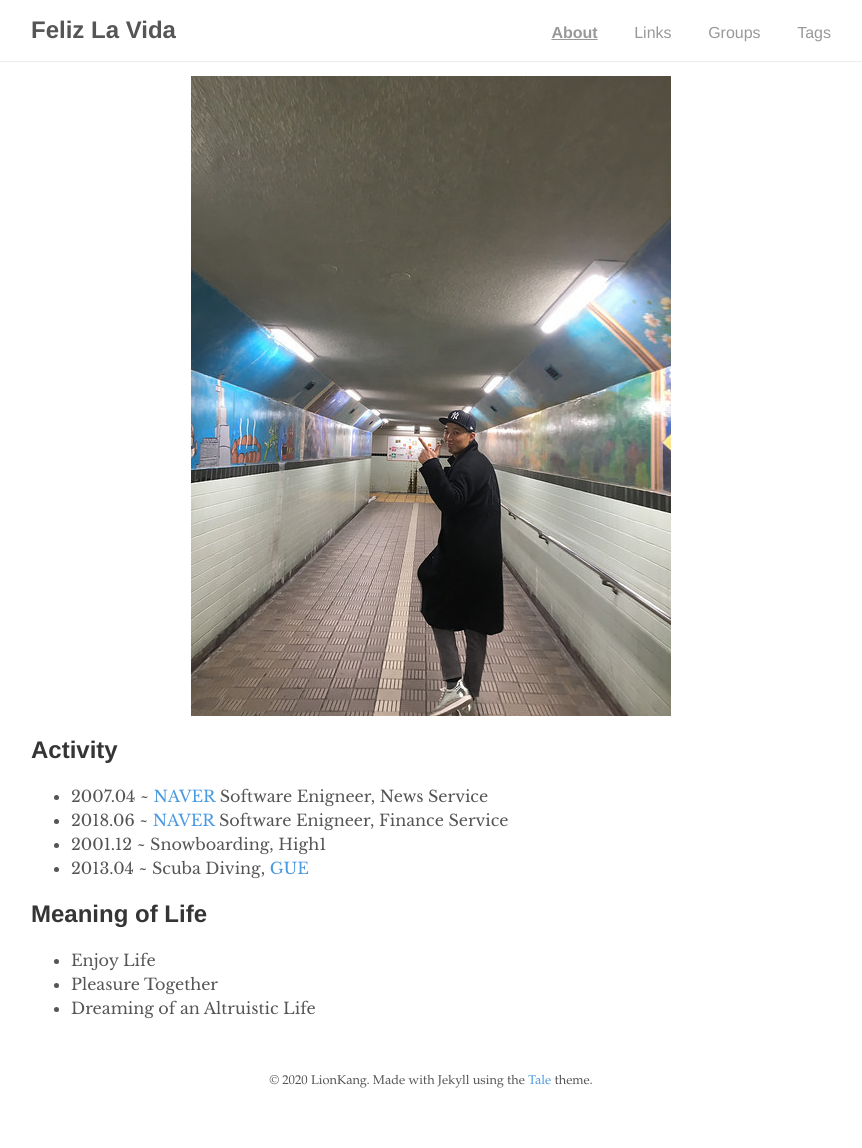
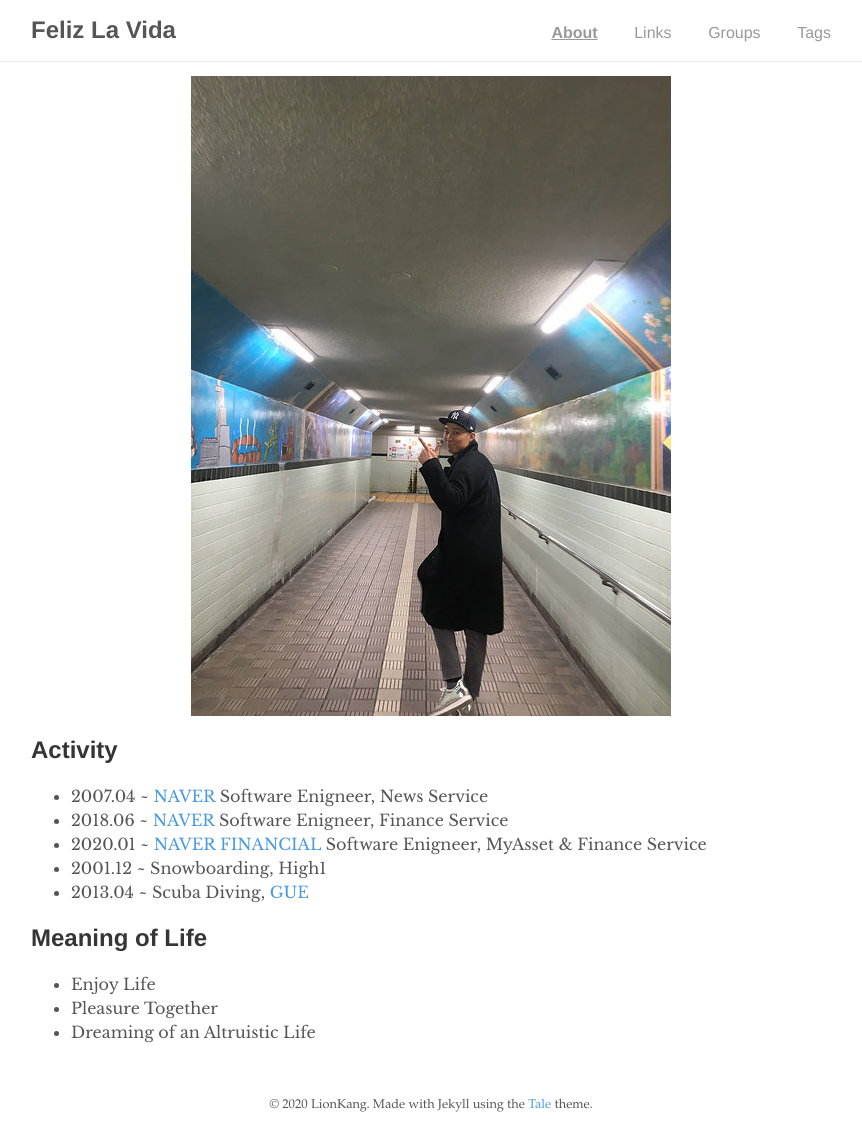
Before and after one commit to lionkang/lionkang.github.io, a Jekyll site: the page built from about.md, in a window 1280 px wide. Shown: the whole page, without its empty margins (209-1071 px from the left). Built offline with Jekyll 4.4.1, drawn with Linux system fonts in a browser that asks for light colours; nearby versions of some CDN libraries; comment, search, counter and statistics services are not loaded; before the commit the page ends 1124 px from its top, so only the background shows below that.

Commit message:
Update about.md

```diff
--- a/about.md
+++ b/about.md
@@ -9,6 +9,7 @@ permalink: /about/
 <ul>
   <li>2007.04 ~ <a href="https://www.navercorp.com" target="_blank">NAVER</a> Software Enigneer, News Service</li>
   <li>2018.06 ~ <a href="https://www.navercorp.com" target="_blank">NAVER</a> Software Enigneer, Finance Service</li>
+  <li>2020.01 ~ <a href="https://www.naverfincorp.com/main" target="_blank">NAVER FINANCIAL</a> Software Enigneer, MyAsset & Finance Service</li>
   <li>2001.12 ~ Snowboarding, High1</li>
   <li>2013.04 ~ Scuba Diving, <a href="https://www.gue.com" target="_blank">GUE</a></li>
 </ul>
```
